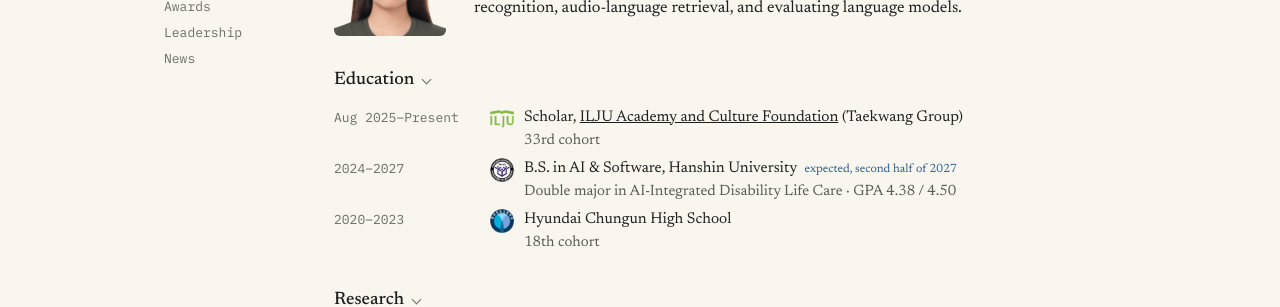
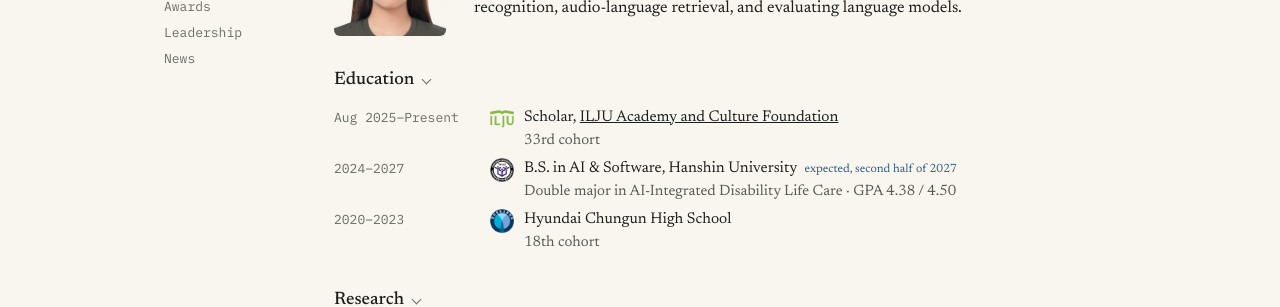
Before and after one commit to green4849/green4849.github.io, a Jekyll site: the page CV_v3/index.html, which Jekyll copies as it is, in a window 1280 px wide and 900 px high. Shown: the part 379-686 px from the top of the window. Built offline with Jekyll 4.4.1, drawn with Linux system fonts in a browser that asks for light colours.

Commit message:
Update ILJU entry in CV v3
Link to the foundation homepage and drop the Taekwang Group label.

Co-Authored-By: Claude Opus 5.5 <noreply@anthropic.com>

```diff
--- a/CV_v3/index.html
+++ b/CV_v3/index.html
@@ -49,7 +49,7 @@
       <details class="block" id="education" open>
         <summary><h2>Education</h2></summary>
         <ul class="rows">
-          <li><span class="when">Aug 2025–Present</span><div class="org"><img class="logo" src="assets/logo-ilju.png" width="128" height="128" alt=""><div>Scholar, <a href="https://www.startuptoday.co.kr/news/articleView.html?idxno=480311">ILJU Academy and Culture Foundation</a> (Taekwang Group)<br><span class="sub">33rd cohort</span></div></div></li>
+          <li><span class="when">Aug 2025–Present</span><div class="org"><img class="logo" src="assets/logo-ilju.png" width="128" height="128" alt=""><div>Scholar, <a href="https://www.iljufoundation.org/homepage/index.do">ILJU Academy and Culture Foundation</a><br><span class="sub">33rd cohort</span></div></div></li>
           <li><span class="when">2024–2027</span><div class="org"><img class="logo" src="assets/logo-hanshin.png" width="128" height="128" alt=""><div>B.S. in AI &amp; Software, Hanshin University <span class="note">expected, second half of 2027</span><br><span class="sub">Double major in AI-Integrated Disability Life Care · GPA&nbsp;4.38&nbsp;/&nbsp;4.50</span></div></div></li>
           <li><span class="when">2020–2023</span><div class="org"><img class="logo" src="assets/logo-chungun.png" width="128" height="128" alt=""><div>Hyundai Chungun High School<br><span class="sub">18th cohort</span></div></div></li>
         </ul>
```
